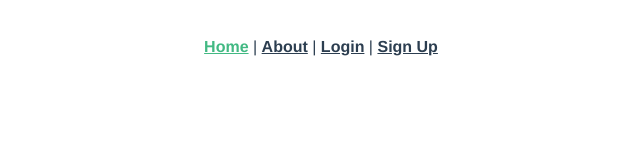
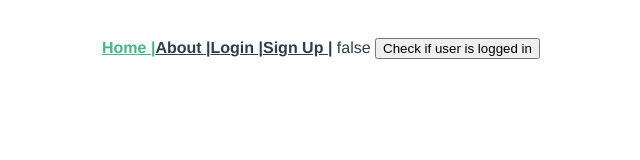
Before and after one commit to OksanaGedzo/eetsy-front280222, a Vue app: page / in a window 1280 px wide. Shown: the top 160 px of the page, without its empty margins (319-959 px from the left). Built offline with nearby package versions, Linux system fonts and the light colour scheme; no server answers.

Commit message:
Added userId saving to localfiles and basic Logout

```diff
--- a/src/App.vue
+++ b/src/App.vue
@@ -1,13 +1,18 @@
 <template>
   <div id="app">
     <div id="nav">
+      <router-link to="/">Home |</router-link>
+      <router-link to="/about">About |</router-link>
+      <router-link v-if="!this.userIsLoggedIn" to="/login">Login |</router-link>
+      <router-link v-if="!this.userIsLoggedIn" to="/signup">Sign Up |</router-link>
+      <a href="/" v-if="this.userIsLoggedIn" v-on:click="logUserOut">Log Out</a>
+      {{this.userIsLoggedIn}}
+      <!-- navbari element ei refreshi ennast kui seal sees ei toimu mingit tüüpi event, näiteks nupu vajutus -->
 
-      <router-link to="/">Home</router-link> |
-      <router-link to="/about">About</router-link> |
-      <router-link to="/login">Login</router-link> |
-      <router-link to="/signup">Sign Up</router-link>
+      <button v-on:click="isUserLoggedIn">Check if user is logged in</button>
+
     </div>
-    <router-view/>
+    <router-view :key="$route.fullPath"/>
   </div>
 </template>
 
@@ -33,3 +38,33 @@
   color: #42b983;
 }
 </style>
+
+<script>
+export default {
+  name: "App",
+  data: function() {
+    return {
+    userIsLoggedIn: false
+        }
+    },
+    methods: {
+      isUserLoggedIn: function(){
+        if (localStorage.getItem("UserIdToken") === null){
+          this.userIsLoggedIn = false;
+          alert("id is null")
+        }
+        else{
+          this.userIsLoggedIn = true;
+          alert("id exists")
+        }
+      },
+    logUserOut: function(){
+      localStorage.removeItem('UserIdToken');
+      this.userIsLoggedIn = false
+    },
+    beforeMount(){
+            this.isUserLoggedIn;
+    },
+  }
+}
+</script>
```
